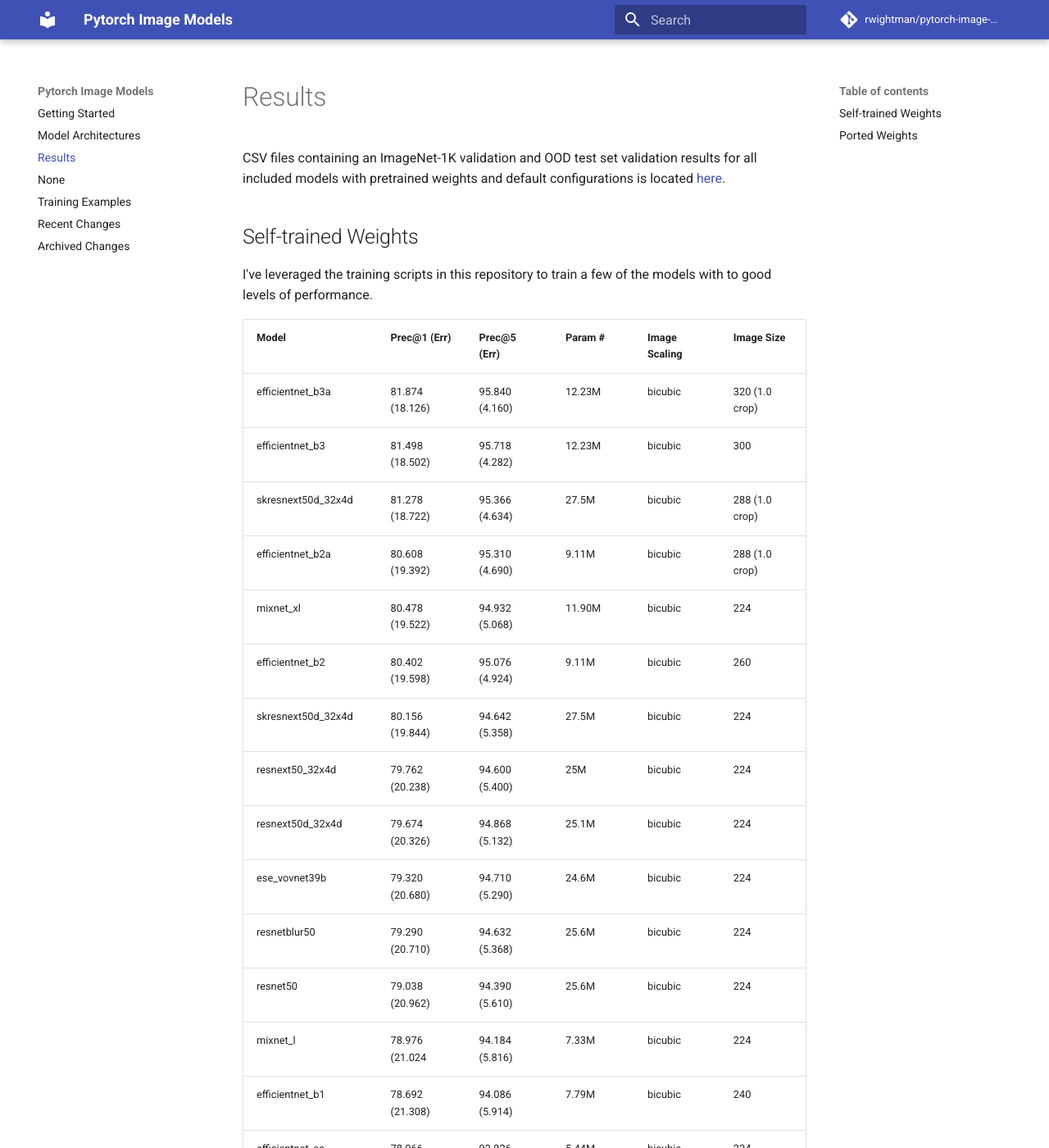
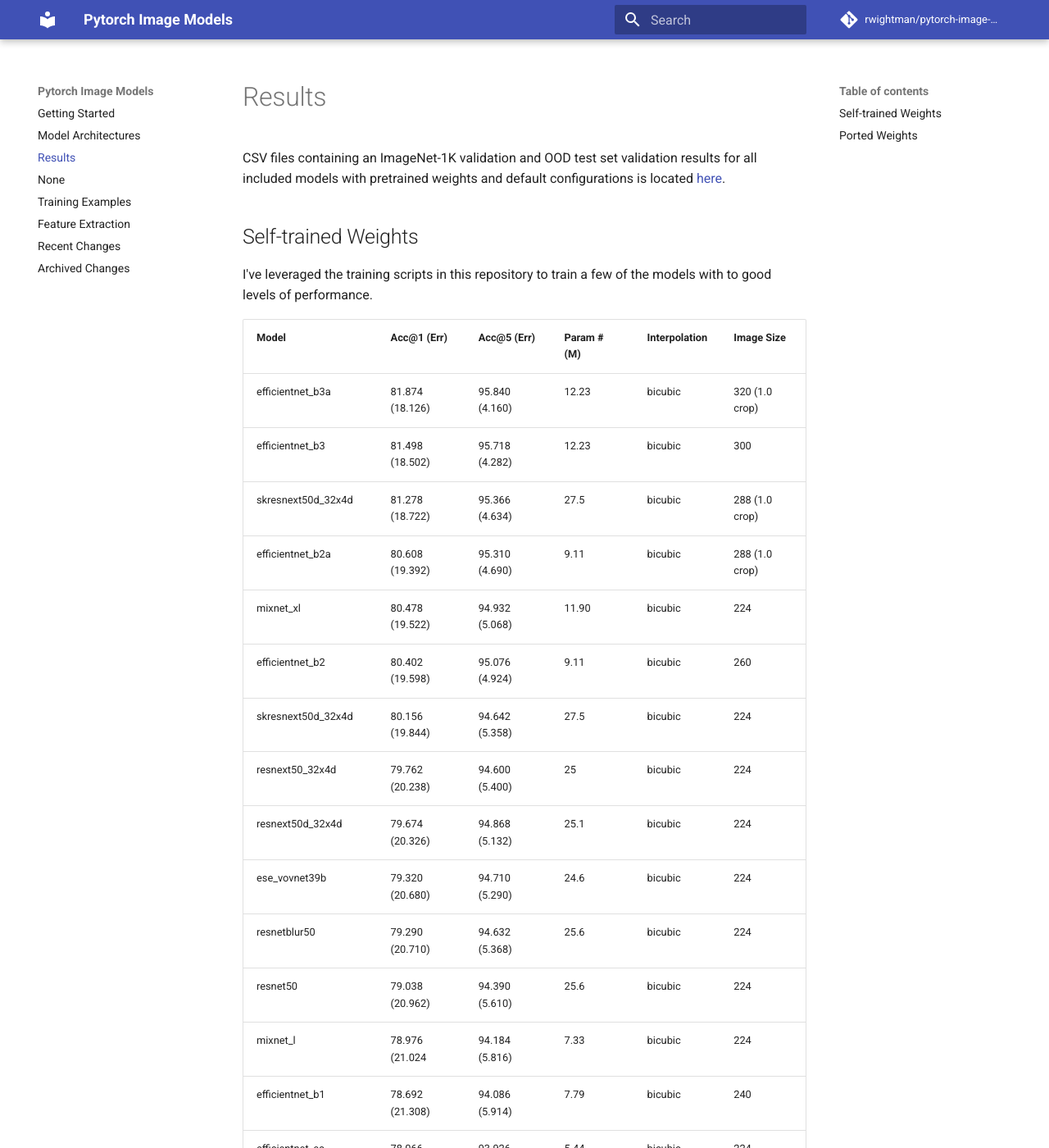
Before and after one commit to huggingface/pytorch-image-models, an MkDocs documentation site: the page built from docs/results.md, in a window 1280 px wide and 1400 px high. Shown: the whole window at 82% size. Built offline with MkDocs 1.6.1 and Material for MkDocs 9.7.7, drawn with Linux system fonts in a browser that asks for light colours; comment, search, counter and statistics services are not loaded; some of the changed text lies outside the part shown.

```diff
--- a/docs/results.md
+++ b/docs/results.md
@@ -5,54 +5,54 @@ CSV files containing an ImageNet-1K validation and OOD test set validation resul
 ## Self-trained Weights
 I've leveraged the training scripts in this repository to train a few of the models with to good levels of performance.
 
-|Model | Prec@1 (Err) | Prec@5 (Err) | Param # | Image Scaling  | Image Size |
+|Model | Acc@1 (Err) | Acc@5 (Err) | Param # (M) | Interpolation | Image Size |
 |---|---|---|---|---|---|
-| efficientnet_b3a | 81.874 (18.126) | 95.840 (4.160) | 12.23M | bicubic | 320 (1.0 crop) |
-| efficientnet_b3 | 81.498 (18.502) | 95.718 (4.282) | 12.23M | bicubic | 300 |
-| skresnext50d_32x4d | 81.278 (18.722) | 95.366 (4.634) | 27.5M | bicubic | 288 (1.0 crop) |
-| efficientnet_b2a | 80.608 (19.392) | 95.310 (4.690) | 9.11M | bicubic | 288 (1.0 crop) |
-| mixnet_xl | 80.478 (19.522) | 94.932 (5.068) | 11.90M | bicubic | 224 |
-| efficientnet_b2 | 80.402 (19.598) | 95.076 (4.924) | 9.11M | bicubic | 260 |
-| skresnext50d_32x4d | 80.156 (19.844) | 94.642 (5.358) | 27.5M | bicubic | 224 |
-| resnext50_32x4d | 79.762 (20.238) | 94.600 (5.400) | 25M | bicubic | 224 |
-| resnext50d_32x4d | 79.674 (20.326) | 94.868 (5.132) | 25.1M | bicubic | 224 |
-| ese_vovnet39b | 79.320 (20.680) | 94.710 (5.290) | 24.6M | bicubic | 224 |
-| resnetblur50 | 79.290 (20.710) | 94.632 (5.368) | 25.6M | bicubic | 224 |
-| resnet50 | 79.038 (20.962) | 94.390 (5.610) | 25.6M | bicubic | 224 |
-| mixnet_l | 78.976 (21.024 | 94.184 (5.816) | 7.33M | bicubic | 224 |
-| efficientnet_b1 | 78.692 (21.308) | 94.086 (5.914) | 7.79M | bicubic | 240 |
-| efficientnet_es | 78.066 (21.934) | 93.926 (6.074) | 5.44M | bicubic | 224 |
-| seresnext26t_32x4d | 77.998 (22.002) | 93.708 (6.292) | 16.8M | bicubic | 224 |
-| seresnext26tn_32x4d | 77.986 (22.014) | 93.746 (6.254) | 16.8M | bicubic | 224 |
-| efficientnet_b0 | 77.698 (22.302) | 93.532 (6.468) | 5.29M | bicubic | 224 |
-| seresnext26d_32x4d | 77.602 (22.398) | 93.608 (6.392) | 16.8M | bicubic | 224 |
-| mobilenetv2_120d | 77.294 (22.706 | 93.502 (6.498) | 5.8M | bicubic | 224 |
-| mixnet_m | 77.256 (22.744) | 93.418 (6.582) | 5.01M | bicubic | 224 |
-| seresnext26_32x4d | 77.104 (22.896) | 93.316 (6.684) | 16.8M | bicubic | 224 |
-| skresnet34 | 76.912 (23.088) | 93.322 (6.678) | 22.2M | bicubic | 224 |
-| ese_vovnet19b_dw | 76.798 (23.202) | 93.268 (6.732) | 6.5M | bicubic | 224 |
-| resnet26d | 76.68 (23.32) | 93.166 (6.834) | 16M | bicubic | 224 |
-| densenetblur121d | 76.576 (23.424) | 93.190 (6.810) | 8.0M | bicubic | 224 |
-| mobilenetv2_140 | 76.524 (23.476) | 92.990 (7.010) | 6.1M | bicubic | 224 |
-| mixnet_s | 75.988 (24.012) | 92.794 (7.206) | 4.13M | bicubic | 224 |
-| mobilenetv3_large_100 | 75.766 (24.234) | 92.542 (7.458) | 5.5M | bicubic | 224 |
-| mobilenetv3_rw | 75.634 (24.366) | 92.708 (7.292) | 5.5M | bicubic | 224 |
-| mnasnet_a1 | 75.448 (24.552) | 92.604 (7.396) | 3.89M | bicubic | 224 |
-| resnet26 | 75.292 (24.708) | 92.57 (7.43) | 16M | bicubic | 224 |
-| fbnetc_100 | 75.124 (24.876) | 92.386 (7.614) | 5.6M | bilinear | 224 |
-| resnet34 | 75.110 (24.890) | 92.284 (7.716) | 22M | bilinear | 224 |
-| mobilenetv2_110d | 75.052 (24.948) | 92.180 (7.820) | 4.5M | bicubic | 224 |
-| seresnet34 | 74.808 (25.192) | 92.124 (7.876) | 22M | bilinear | 224 |
-| mnasnet_b1 | 74.658 (25.342) | 92.114 (7.886) | 4.38M | bicubic | 224 |
-| spnasnet_100 | 74.084 (25.916)  | 91.818 (8.182) | 4.42M | bilinear | 224 |
-| skresnet18 | 73.038 (26.962) | 91.168 (8.832) | 11.9M | bicubic | 224 |
-| mobilenetv2_100 | 72.978 (27.022) | 91.016 (8.984) | 3.5M | bicubic | 224 |
-| seresnet18 | 71.742 (28.258) | 90.334 (9.666) | 11.8M | bicubic | 224 |
+| efficientnet_b3a | 81.874 (18.126) | 95.840 (4.160) | 12.23 | bicubic | 320 (1.0 crop) |
+| efficientnet_b3 | 81.498 (18.502) | 95.718 (4.282) | 12.23 | bicubic | 300 |
+| skresnext50d_32x4d | 81.278 (18.722) | 95.366 (4.634) | 27.5 | bicubic | 288 (1.0 crop) |
+| efficientnet_b2a | 80.608 (19.392) | 95.310 (4.690) | 9.11 | bicubic | 288 (1.0 crop) |
+| mixnet_xl | 80.478 (19.522) | 94.932 (5.068) | 11.90 | bicubic | 224 |
+| efficientnet_b2 | 80.402 (19.598) | 95.076 (4.924) | 9.11 | bicubic | 260 |
+| skresnext50d_32x4d | 80.156 (19.844) | 94.642 (5.358) | 27.5 | bicubic | 224 |
+| resnext50_32x4d | 79.762 (20.238) | 94.600 (5.400) | 25 | bicubic | 224 |
+| resnext50d_32x4d | 79.674 (20.326) | 94.868 (5.132) | 25.1 | bicubic | 224 |
+| ese_vovnet39b | 79.320 (20.680) | 94.710 (5.290) | 24.6 | bicubic | 224 |
+| resnetblur50 | 79.290 (20.710) | 94.632 (5.368) | 25.6 | bicubic | 224 |
+| resnet50 | 79.038 (20.962) | 94.390 (5.610) | 25.6 | bicubic | 224 |
+| mixnet_l | 78.976 (21.024 | 94.184 (5.816) | 7.33 | bicubic | 224 |
+| efficientnet_b1 | 78.692 (21.308) | 94.086 (5.914) | 7.79 | bicubic | 240 |
+| efficientnet_es | 78.066 (21.934) | 93.926 (6.074) | 5.44 | bicubic | 224 |
+| seresnext26t_32x4d | 77.998 (22.002) | 93.708 (6.292) | 16.8 | bicubic | 224 |
+| seresnext26tn_32x4d | 77.986 (22.014) | 93.746 (6.254) | 16.8 | bicubic | 224 |
+| efficientnet_b0 | 77.698 (22.302) | 93.532 (6.468) | 5.29 | bicubic | 224 |
+| seresnext26d_32x4d | 77.602 (22.398) | 93.608 (6.392) | 16.8 | bicubic | 224 |
+| mobilenetv2_120d | 77.294 (22.706 | 93.502 (6.498) | 5.8 | bicubic | 224 |
+| mixnet_m | 77.256 (22.744) | 93.418 (6.582) | 5.01 | bicubic | 224 |
+| seresnext26_32x4d | 77.104 (22.896) | 93.316 (6.684) | 16.8 | bicubic | 224 |
+| skresnet34 | 76.912 (23.088) | 93.322 (6.678) | 22.2 | bicubic | 224 |
+| ese_vovnet19b_dw | 76.798 (23.202) | 93.268 (6.732) | 6.5 | bicubic | 224 |
+| resnet26d | 76.68 (23.32) | 93.166 (6.834) | 16 | bicubic | 224 |
+| densenetblur121d | 76.576 (23.424) | 93.190 (6.810) | 8.0 | bicubic | 224 |
+| mobilenetv2_140 | 76.524 (23.476) | 92.990 (7.010) | 6.1 | bicubic | 224 |
+| mixnet_s | 75.988 (24.012) | 92.794 (7.206) | 4.13 | bicubic | 224 |
+| mobilenetv3_large_100 | 75.766 (24.234) | 92.542 (7.458) | 5.5 | bicubic | 224 |
+| mobilenetv3_rw | 75.634 (24.366) | 92.708 (7.292) | 5.5 | bicubic | 224 |
+| mnasnet_a1 | 75.448 (24.552) | 92.604 (7.396) | 3.89 | bicubic | 224 |
+| resnet26 | 75.292 (24.708) | 92.57 (7.43) | 16 | bicubic | 224 |
+| fbnetc_100 | 75.124 (24.876) | 92.386 (7.614) | 5.6 | bilinear | 224 |
+| resnet34 | 75.110 (24.890) | 92.284 (7.716) | 22 | bilinear | 224 |
+| mobilenetv2_110d | 75.052 (24.948) | 92.180 (7.820) | 4.5 | bicubic | 224 |
+| seresnet34 | 74.808 (25.192) | 92.124 (7.876) | 22 | bilinear | 224 |
+| mnasnet_b1 | 74.658 (25.342) | 92.114 (7.886) | 4.38 | bicubic | 224 |
+| spnasnet_100 | 74.084 (25.916)  | 91.818 (8.182) | 4.42 | bilinear | 224 |
+| skresnet18 | 73.038 (26.962) | 91.168 (8.832) | 11.9 | bicubic | 224 |
+| mobilenetv2_100 | 72.978 (27.022) | 91.016 (8.984) | 3.5 | bicubic | 224 |
+| seresnet18 | 71.742 (28.258) | 90.334 (9.666) | 11.8 | bicubic | 224 |
 
 ## Ported Weights
 For the models below, the model code and weight porting from Tensorflow or MXNet Gluon to Pytorch was done by myself. There are weights/models ported by others included in this repository, they are not listed below.
 
-| Model | Prec@1 (Err) | Prec@5 (Err) | Param # | Image Scaling | Image Size |
+| Model | Acc@1 (Err) | Acc@5 (Err) | Param # (M) | Interpolation | Image Size |
 |---|---|---|---|---|---|
 | tf_efficientnet_l2_ns *tfp | 88.352 (11.648) | 98.652 (1.348) | 480 | bicubic | 800 |
 | tf_efficientnet_l2_ns      | TBD | TBD | 480 | bicubic | 800 |
--- a/mkdocs.yml
+++ b/mkdocs.yml
@@ -8,6 +8,7 @@ nav:
   - results.md
   - scripts.md
   - training_hparam_examples.md
+  - feature_extraction.md
   - changes.md
   - archived_changes.md
 theme:
@@ -16,6 +17,8 @@ theme:
     tabs: false
 extra_javascript:
   - 'https://cdnjs.cloudflare.com/ajax/libs/mathjax/2.7.0/MathJax.js?config=TeX-MML-AM_CHTML'
+  - https://cdnjs.cloudflare.com/ajax/libs/tablesort/5.2.1/tablesort.min.js
+  - javascripts/tables.js
 markdown_extensions:
   - codehilite:
       linenums: true
```
Also changed, not shown: README.md (+8 -7 lines), docs/feature_extraction.md (added, +173 -0 lines), 1 other file.
